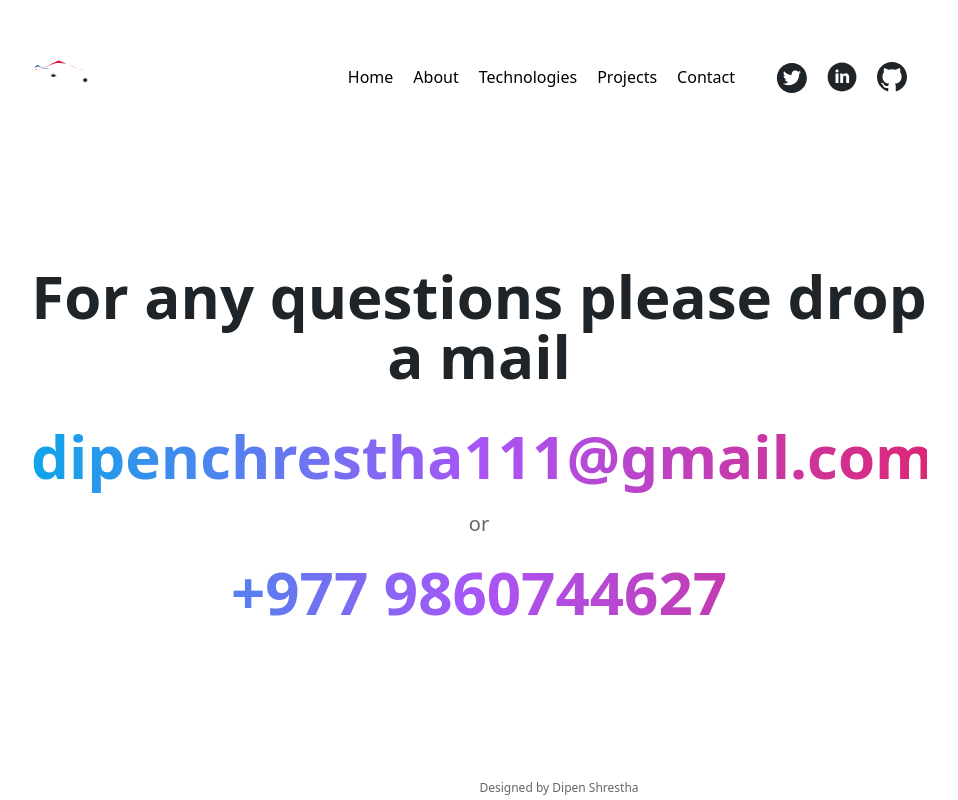
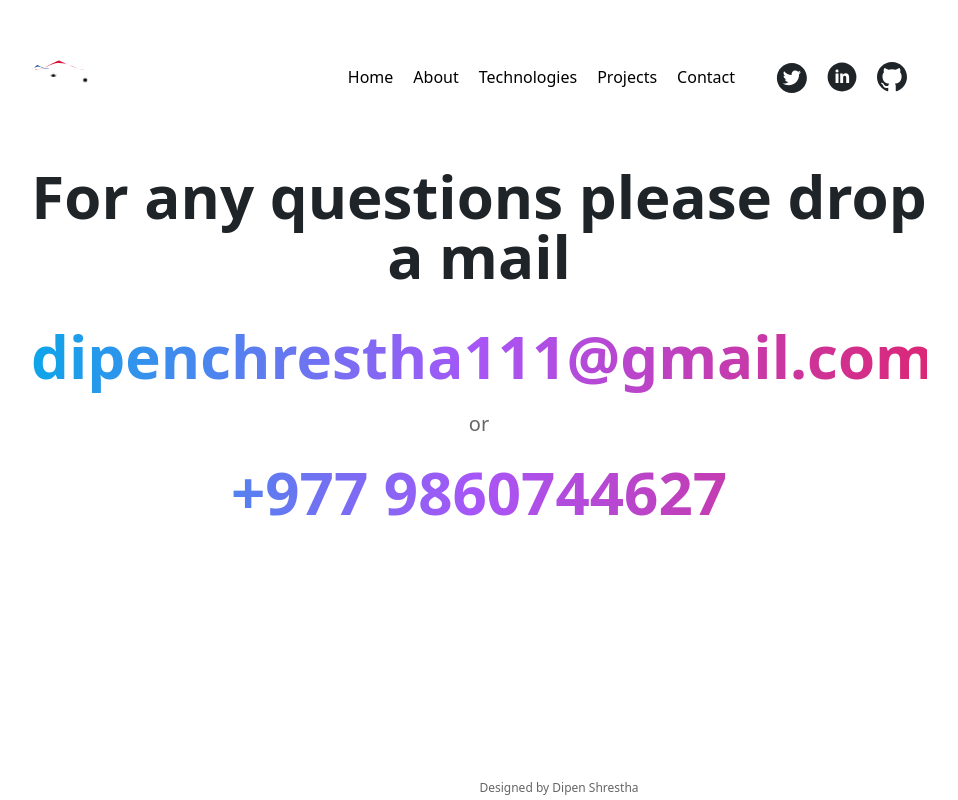
Before and after one commit to dipenshrestha/dipen-porfolio, a React (Create React App) app: page /contact in a window 1280 px wide. Shown: the whole page, without its empty margins (161-1119 px from the left). Built offline with nearby package versions, Linux system fonts and the light colour scheme.

Commit message:
arranged margin of contact page

```diff
--- a/src/Pages/Contact.js
+++ b/src/Pages/Contact.js
@@ -4,7 +4,7 @@ import { contactDetails } from "../Details";
 function Contact() {
   const { email, phone } = contactDetails;
   return (
-    <main className="container mx-auto max-width section">
+    <main className="container mt-[-100px] mx-auto max-width section">
       <h1 className="text-center text-2xl md:text-3xl lg:text-6xl text-dark-heading dark:text-light-heading font-semibold md:font-bold">
         For any questions please drop a mail
       </h1>
```
